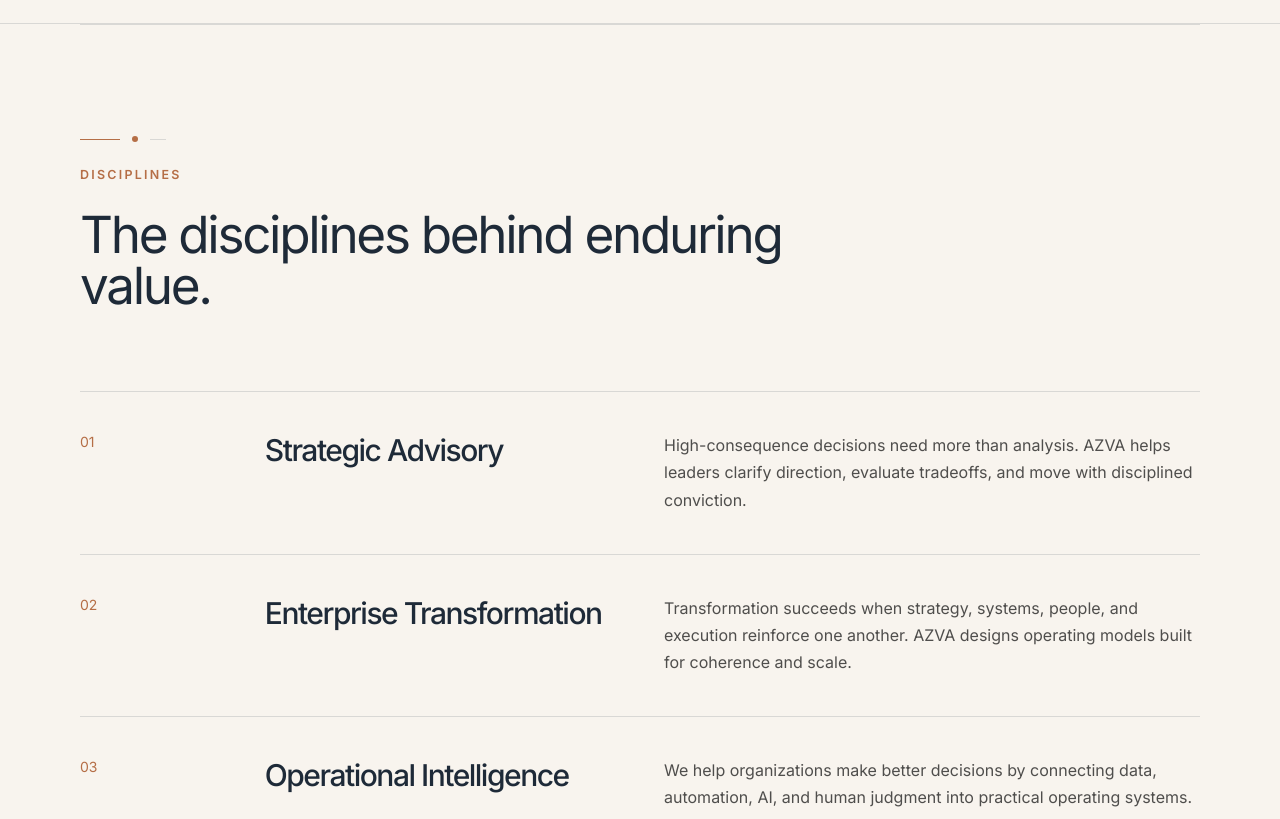
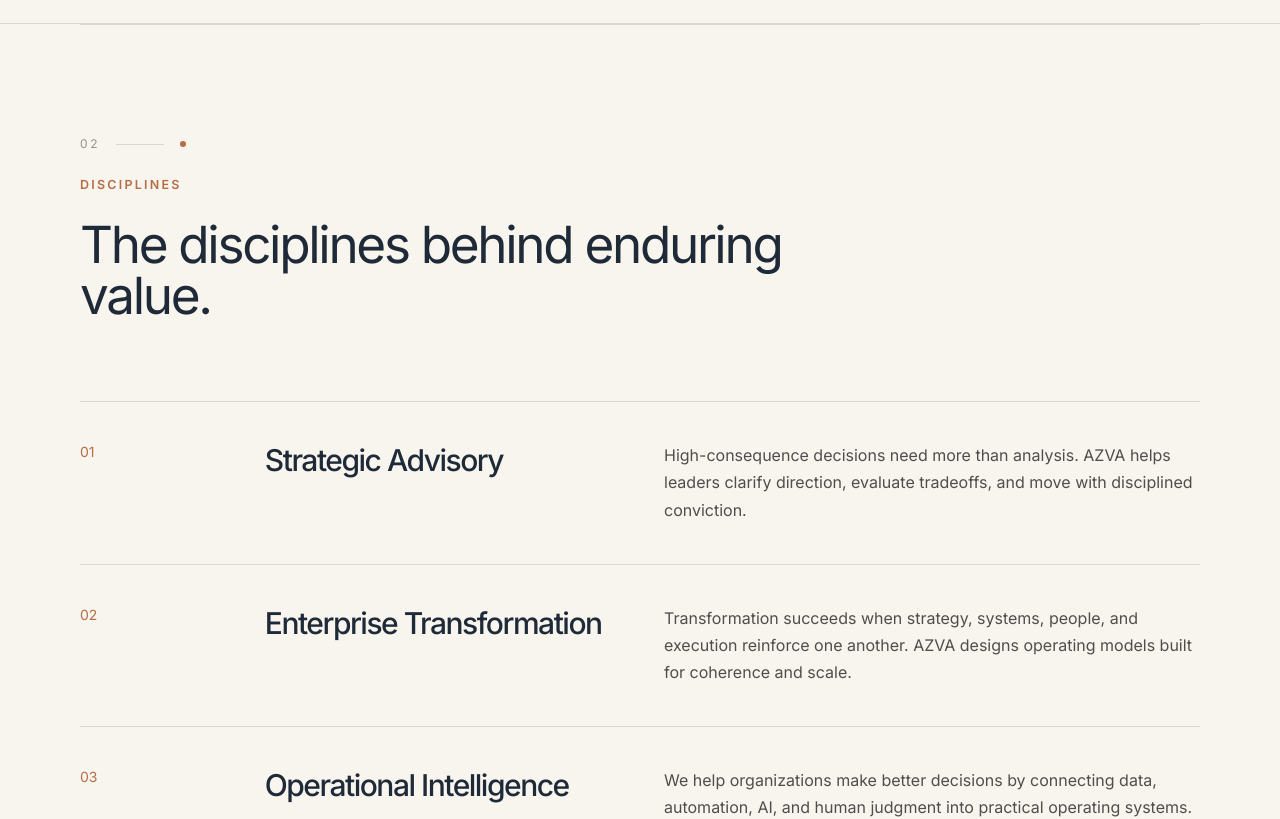
Before and after one commit to mazk33/azva, a Next.js app: page / in a window 1280 px wide. Shown: the part 1420-2239 px from the top of the page. Built offline with nearby package versions, Linux system fonts and the light colour scheme.

Commit message:
Add AZVA chapter marker system

```diff
--- a/src/app/page.tsx
+++ b/src/app/page.tsx
@@ -121,6 +121,7 @@ export default function Home() {
             <SectionHeader
               label="Disciplines"
               title="The disciplines behind enduring value."
+              index="02"
             />
             <div className="mt-20 divide-y divide-[var(--azva-border)] border-y border-[var(--azva-border)]">
               {capabilities.map((item, index) => (
@@ -196,12 +197,13 @@ export default function Home() {
         <section id="prizm" className="section-azva azva-chapter bg-[var(--azva-primary)] text-[var(--azva-canvas)]">
           <div className="container-azva">
             <div className="grid gap-12 lg:grid-cols-[0.9fr_1.1fr]">
-              <div>
-                <p className="eyebrow mb-6 text-[var(--azva-accent)]">PRIZM™</p>
-                <h2 className="heading-xl text-[var(--azva-canvas)]">
-                  Quantifying confidence in operational intelligence.
-                </h2>
-              </div>
+              <SectionHeader
+                label="PRIZM™"
+                title="Quantifying confidence in operational intelligence."
+                align="split"
+                theme="dark"
+                index="05"
+              />
               <div className="space-y-6 text-lg leading-8 text-white/72">
                 <p>
                   PRIZM™ is AZVA&apos;s proprietary operational intelligence framework. It evaluates
@@ -214,7 +216,6 @@ export default function Home() {
                 </p>
               </div>
             </div>
-
             <div className="mt-12 grid gap-4 sm:grid-cols-2 lg:grid-cols-4">
               {prizmScores.map(([score, label]) => (
                 <MetricCard key={score} metric={score} label={label} dark />
@@ -264,6 +265,7 @@ export default function Home() {
             <SectionHeader
               label="Perspectives"
               title="Ideas that sharpen judgment."
+              index="06"
             />
 
             <div>
--- a/src/components/ui/construction-mark.tsx
+++ b/src/components/ui/construction-mark.tsx
@@ -1,11 +1,42 @@
 import { cn } from "@/lib/utils";
 
-export function ConstructionMark({ className }: { className?: string }) {
+type ConstructionMarkProps = {
+  index?: string;
+  dark?: boolean;
+  className?: string;
+};
+
+export function ConstructionMark({
+  index,
+  dark = false,
+  className,
+}: ConstructionMarkProps) {
   return (
-    <div className={cn("mb-6 flex items-center gap-3", className)}>
-      <span className="h-px w-10 bg-[var(--azva-accent)]" />
-      <span className="h-1.5 w-1.5 rounded-full bg-[var(--azva-accent)]" />
-      <span className="h-px w-4 bg-[var(--azva-border)]" />
+    <div className={cn("mb-6 flex items-center gap-4", className)}>
+      {index ? (
+        <span
+          className={cn(
+            "text-xs tracking-[0.22em]",
+            dark ? "text-white/46" : "text-[rgba(14,14,14,0.42)]"
+          )}
+        >
+          {index}
+        </span>
+      ) : null}
+
+      <span
+        className={cn(
+          "h-px w-12",
+          dark ? "bg-white/24" : "bg-[var(--azva-border)]"
+        )}
+      />
+
+      <span
+        className={cn(
+          "h-1.5 w-1.5 rounded-full",
+          dark ? "bg-[var(--azva-accent)]" : "bg-[var(--azva-accent)]"
+        )}
+      />
     </div>
   );
 }
--- a/src/components/ui/section-header.tsx
+++ b/src/components/ui/section-header.tsx
@@ -6,6 +6,8 @@ type SectionHeaderProps = {
   title: string;
   copy?: string;
   align?: "left" | "split";
+  theme?: "light" | "dark";
+  index?: string;
   className?: string;
 };
 
@@ -14,18 +16,38 @@ export function SectionHeader({
   title,
   copy,
   align = "left",
+  theme = "light",
+  index,
   className,
 }: SectionHeaderProps) {
+  const isDark = theme === "dark";
+
+  const eyebrowClass = cn(
+    "eyebrow mb-6",
+    isDark ? "text-[var(--azva-accent)]" : ""
+  );
+
+  const titleClass = cn(
+    "heading-xl",
+    isDark ? "text-[var(--azva-canvas)]" : "text-[var(--azva-primary)]"
+  );
+
+  const copyClass = cn(
+    "body-lg mt-8 max-w-3xl",
+    isDark ? "text-white/70" : ""
+  );
+
   if (align === "split") {
     return (
       <div className={cn("grid gap-10 lg:grid-cols-[0.8fr_1.2fr]", className)}>
         <div>
-                    <ConstructionMark />
-                    <p className="eyebrow mb-6">{label}</p>
+          <ConstructionMark index={index} dark={isDark} />
+          <p className={eyebrowClass}>{label}</p>
         </div>
+
         <div>
-                    <h2 className="heading-xl">{title}</h2>
-                    {copy ? <p className="body-lg mt-8 max-w-3xl">{copy}</p> : null}
+          <h2 className={titleClass}>{title}</h2>
+          {copy ? <p className={copyClass}>{copy}</p> : null}
         </div>
       </div>
     );
@@ -33,10 +55,10 @@ export function SectionHeader({
 
   return (
     <div className={cn("max-w-3xl", className)}>
-            <ConstructionMark />
-            <p className="eyebrow mb-6">{label}</p>
-            <h2 className="heading-xl">{title}</h2>
-            {copy ? <p className="body-lg mt-8">{copy}</p> : null}
+      <ConstructionMark index={index} dark={isDark} />
+      <p className={eyebrowClass}>{label}</p>
+      <h2 className={titleClass}>{title}</h2>
+      {copy ? <p className={copyClass}>{copy}</p> : null}
     </div>
   );
 }
```
Lines whose indentation alone changed are shown as unchanged.
